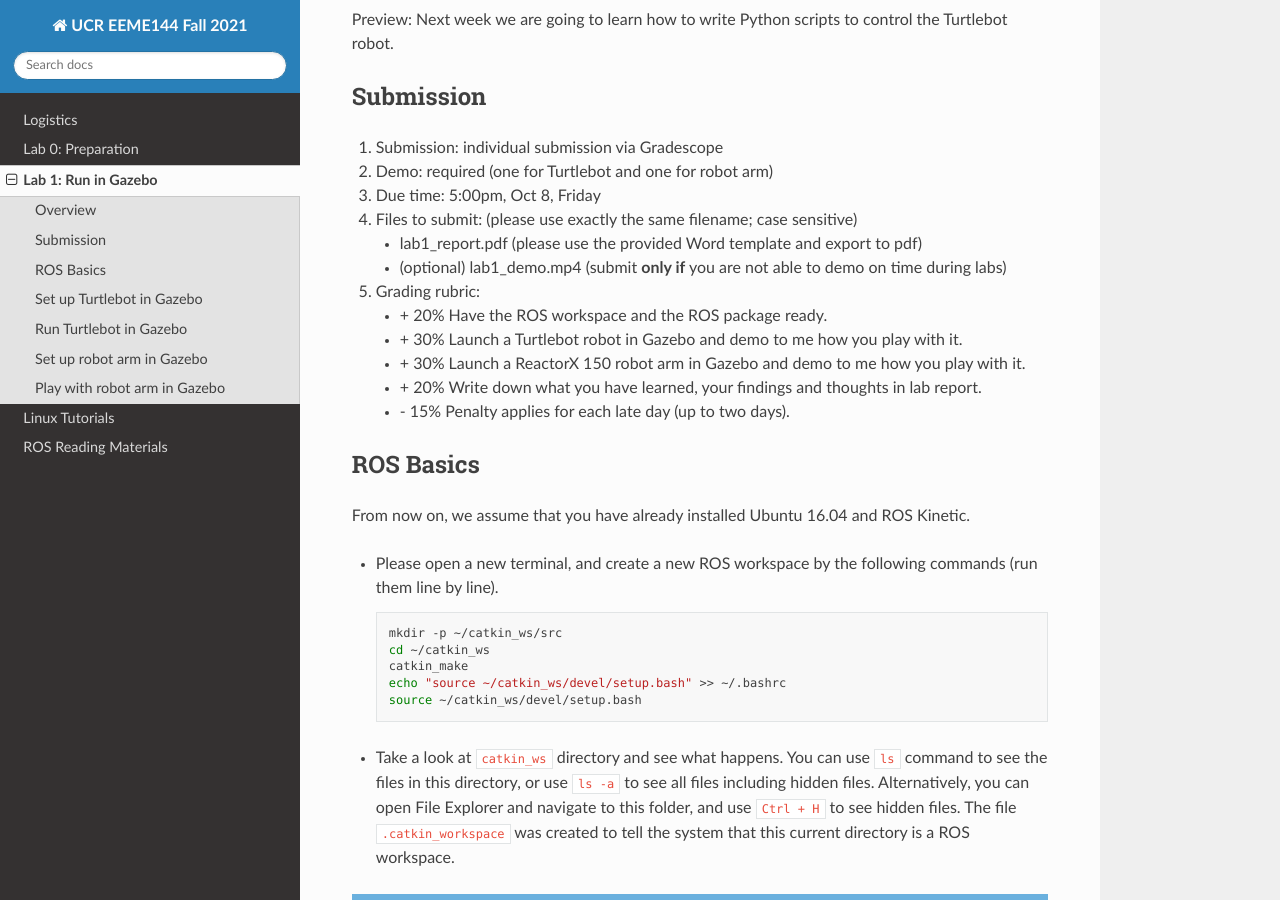
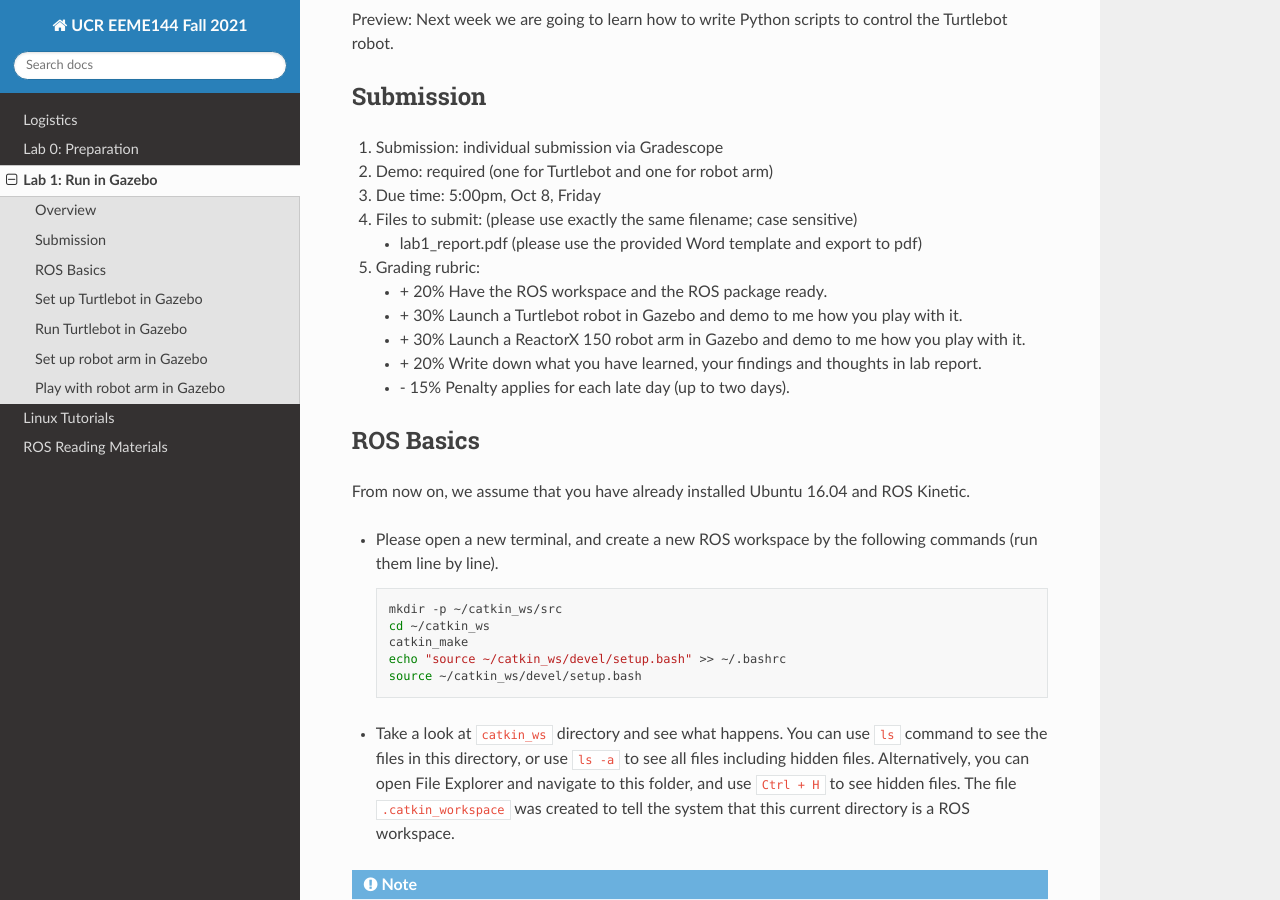
Before and after one commit to UCR-Robotics/ee144, a Sphinx documentation site: the page built from docs/lab1.rst, in a window 1280 px wide and 900 px high, scrolled down 352 px. Built offline with Sphinx 7.4.7 and the Read the Docs theme 2.0.0, drawn with Linux system fonts in a browser that asks for light colours.

Commit message:
Update lab1.rst

```diff
--- a/docs/lab1.rst
+++ b/docs/lab1.rst
@@ -25,7 +25,6 @@ Submission
 #. Files to submit: (please use exactly the same filename; case sensitive)
 
    - lab1_report.pdf (please use the provided Word template and export to pdf)
-   - (optional) lab1_demo.mp4 (submit **only if** you are not able to demo on time during labs)
 
 #. Grading rubric:
 
```
